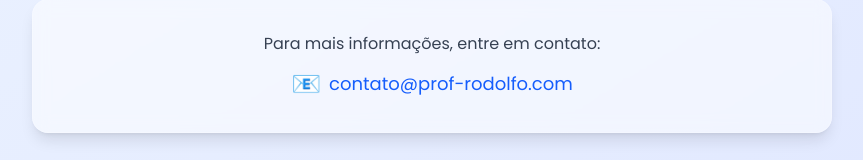
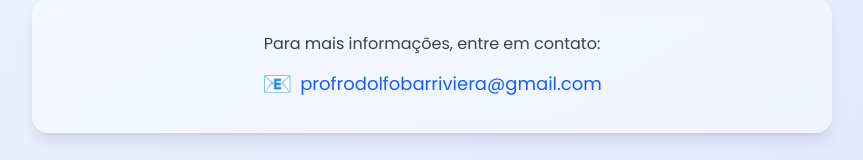
Before and after one commit to rdbarriviera/prof-rodolfo-barriviera, a Next.js app: page / in a window 1280 px wide. Shown: the part 526-686 px from the top of the page, without its empty margins (208-1071 px from the left). Built offline with nearby package versions, Linux system fonts and the light colour scheme.

Commit message:
fix: fixed email

```diff
--- a/src/app/page.tsx
+++ b/src/app/page.tsx
@@ -54,7 +54,7 @@ export default function Home() {
           <div className="flex flex-col sm:flex-row items-center justify-center gap-1 sm:gap-2">
             <span className="text-lg sm:text-xl md:text-2xl">📧</span>
             <p className="text-sm sm:text-base md:text-lg text-blue-600 dark:text-blue-400 font-medium break-all sm:break-normal">
-              contato@prof-rodolfo.com
+              profrodolfobarriviera@gmail.com
             </p>
           </div>
         </div>
```
